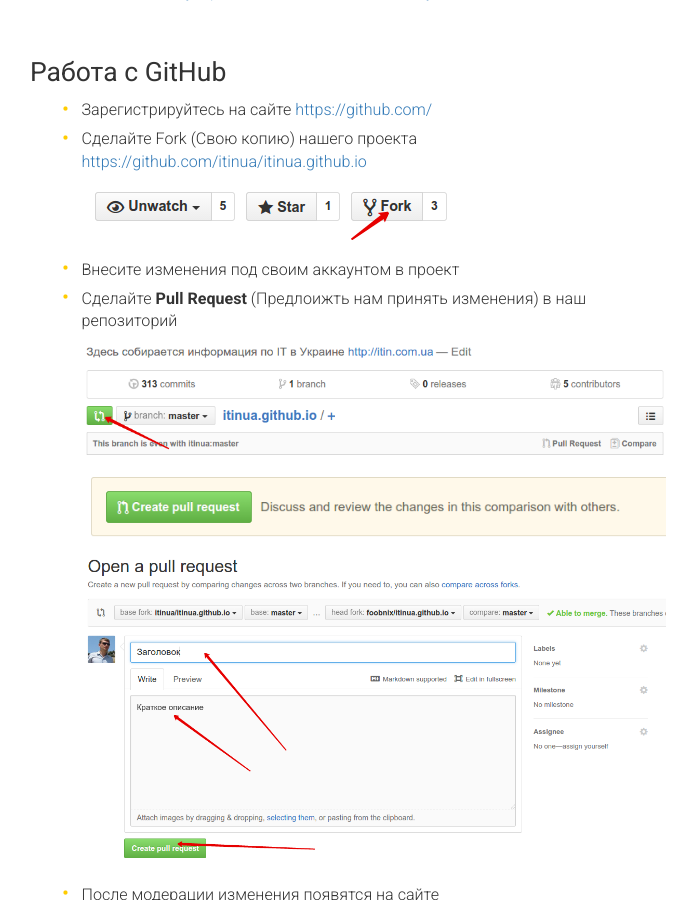
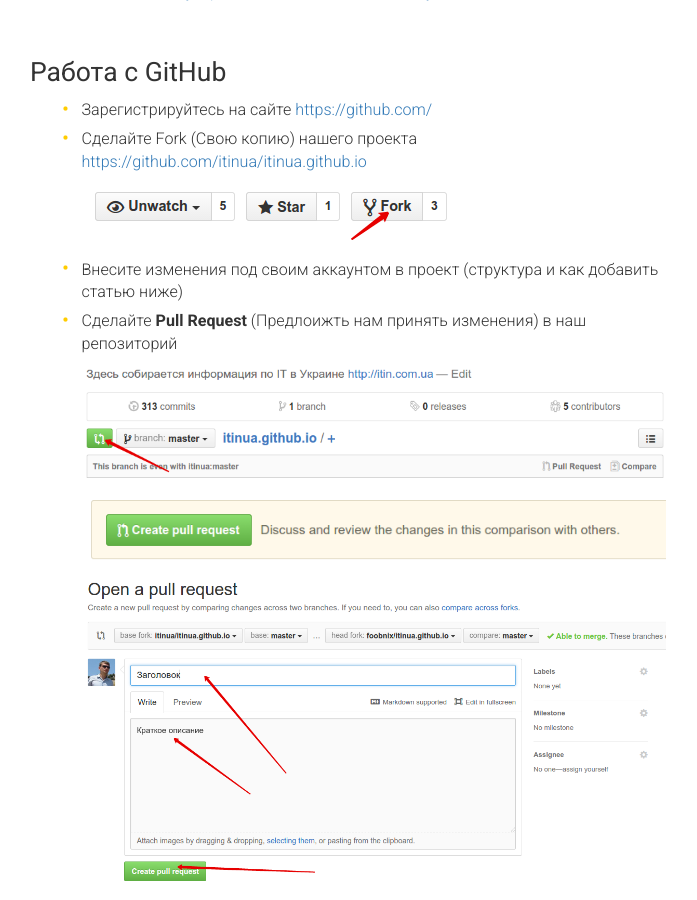
Before and after one commit to itinua/itinua.github.io, a Jekyll site: the page built from content/add-material.md, in a window 1280 px wide and 900 px high, scrolled down 1122 px. Shown: the whole window, without its empty margins (235-932 px from the left). Built offline with Jekyll 4.4.1, drawn with Linux system fonts in a browser that asks for light colours; Markdown is read by kramdown in place of the engine named in the settings.

```diff
--- a/content/add-material.md
+++ b/content/add-material.md
@@ -38,7 +38,7 @@ __*Сама статья*__
 * Зарегистрируйтесь на сайте [https://github.com/](https://github.com/)
 * Сделайте Fork (Свою копию) нашего проекта [https://github.com/itinua/itinua.github.io](https://github.com/itinua/itinua.github.io)
  ![](/images/git/1.png)
-* Внесите изменения под своим аккаунтом в проект
+* Внесите изменения под своим аккаунтом в проект (структура и как добавить статью ниже)
 * Сделайте **Pull Request** (Предлоижть нам принять изменения) в наш репозиторий
 ![](/images/git/2.png)
 ![](/images/git/3.png)
```
